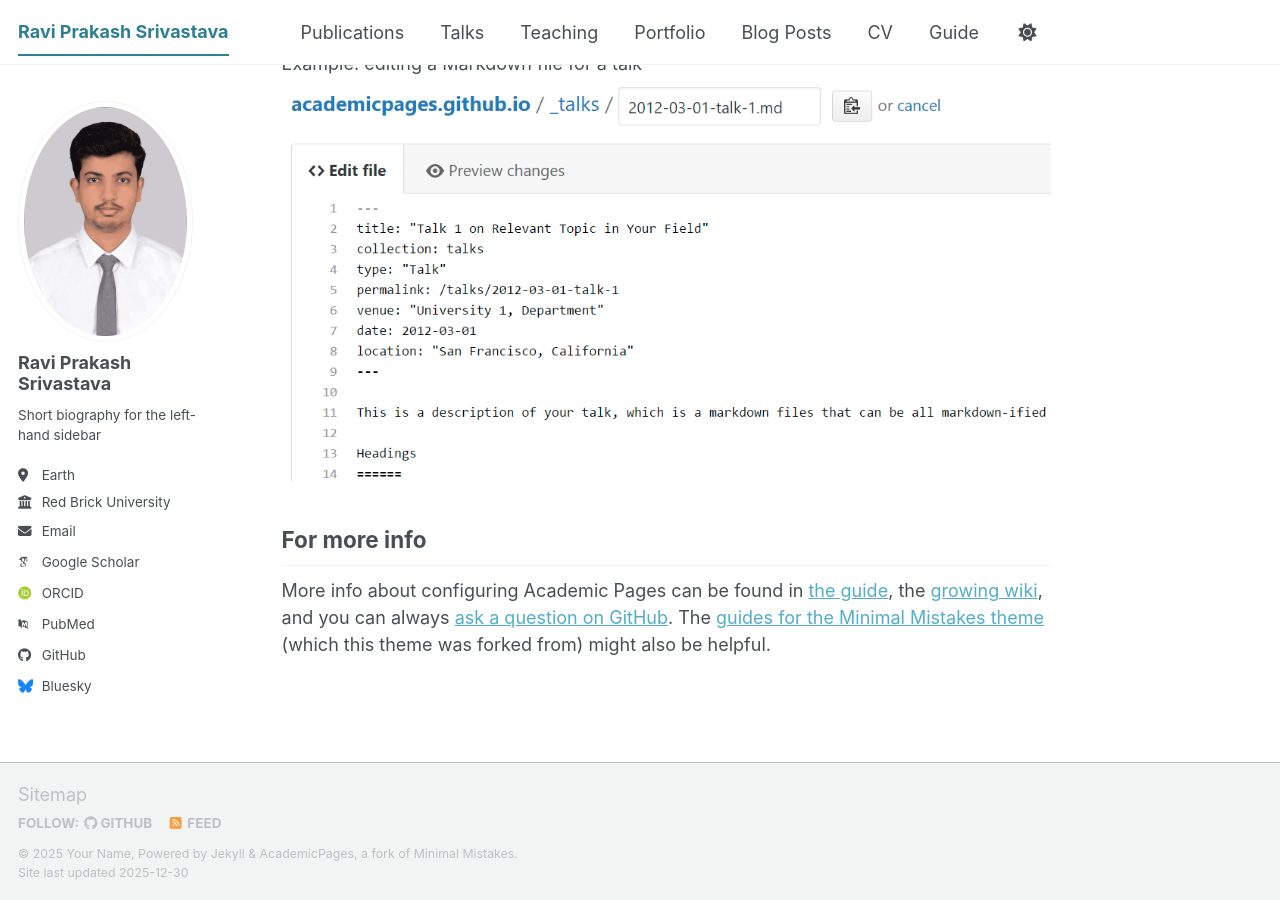
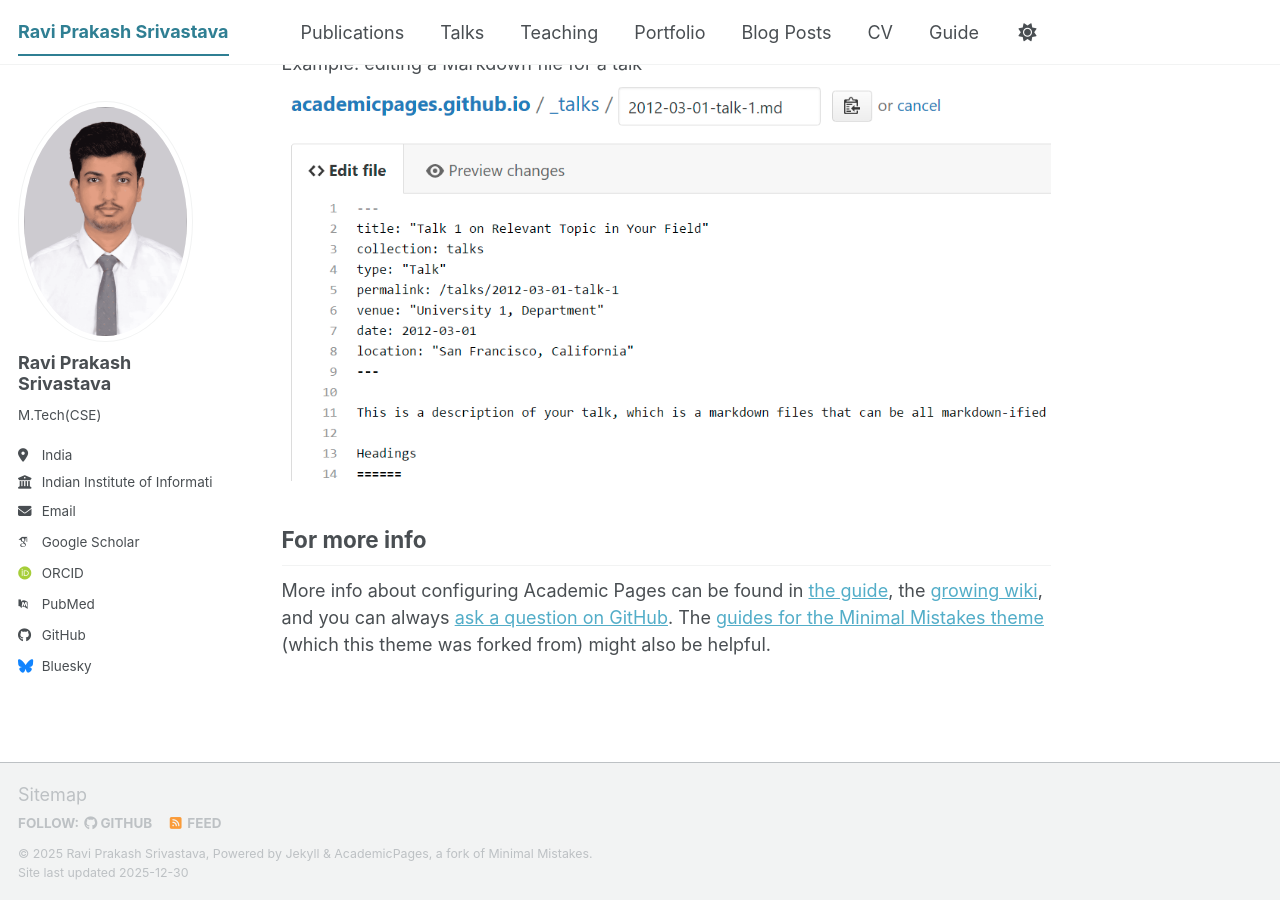
Before and after one commit to er-ravi-srivastava/er-ravi-srivastava.github.io, a Jekyll site: the page built from _pages/about.md, in a window 1280 px wide and 900 px high, scrolled down 2720 px. Built offline with Jekyll 4.4.1, drawn with Linux system fonts in a browser that asks for light colours; some web fonts are replaced; a script bundle is joined from its source files by our own code; library files that are not in the unit come from our copies.

Commit message:
Modify personal details in _config.yml
Updated personal information in the configuration file.

```diff
--- a/_config.yml
+++ b/_config.yml
@@ -11,9 +11,9 @@ locale                   : "en-US"
 site_theme               : "default" # The available themes options are "default", "air", "sunrise", "mint", "dirt" and "contrast"
 title                    : "Ravi Prakash Srivastava"
 title_separator          : "-"
-name                     : &name "Your Name"
-description              : &description "Your Name's academic portfolio"   # Update this with a general description of your site, this is the default if not overridden by a page
-url                      : https://academicpages.github.io # The base hostname & protocol for your site e.g. "https://[your GitHub username].github.io",
+name                     : &name "Ravi Prakash Srivastava"
+description              : &description "Profile"   # Update this with a general description of your site, this is the default if not overridden by a page
+url                      : https://er-ravi-srivastava.github.io/ # The base hostname & protocol for your site e.g. "https://[your GitHub username].github.io",
                                                            # or if you already have some other page hosted on Github then use "https://[your GitHub username].github.io/[Your Repo Name]"
 baseurl                  : "" # the subpath of your site, e.g. "/blog"
 repository               : "academicpages/academicpages.github.io"
@@ -25,12 +25,12 @@ author:
   # Biographic information
   avatar           : "ravi-photo.png"
   name             : "Ravi Prakash Srivastava"
-  pronouns         : # example: "she/her"
-  bio              : "Short biography for the left-hand sidebar"
-  location         : "Earth"
-  employer         : "Red Brick University"
+  pronouns         : # example: "her"
+  bio              : "M.Tech(CSE)"
+  location         : "India"
+  employer         : "Indian Institute of Information Technology Ranchi "
   uri              : # URL
-  email            : "none@example.org"
+  email            : "ravi.2024gp111@iiitranchi.ac.in"
 
   # Academic websites
   academia         : # URL
```
